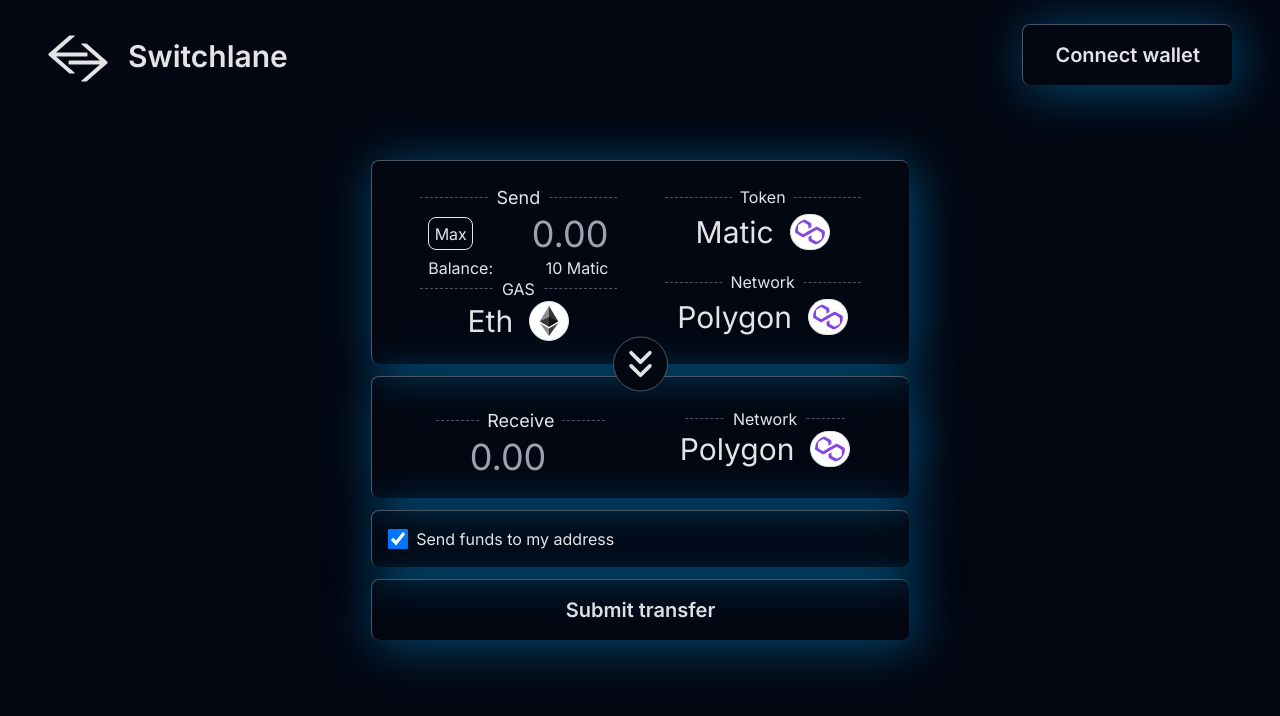
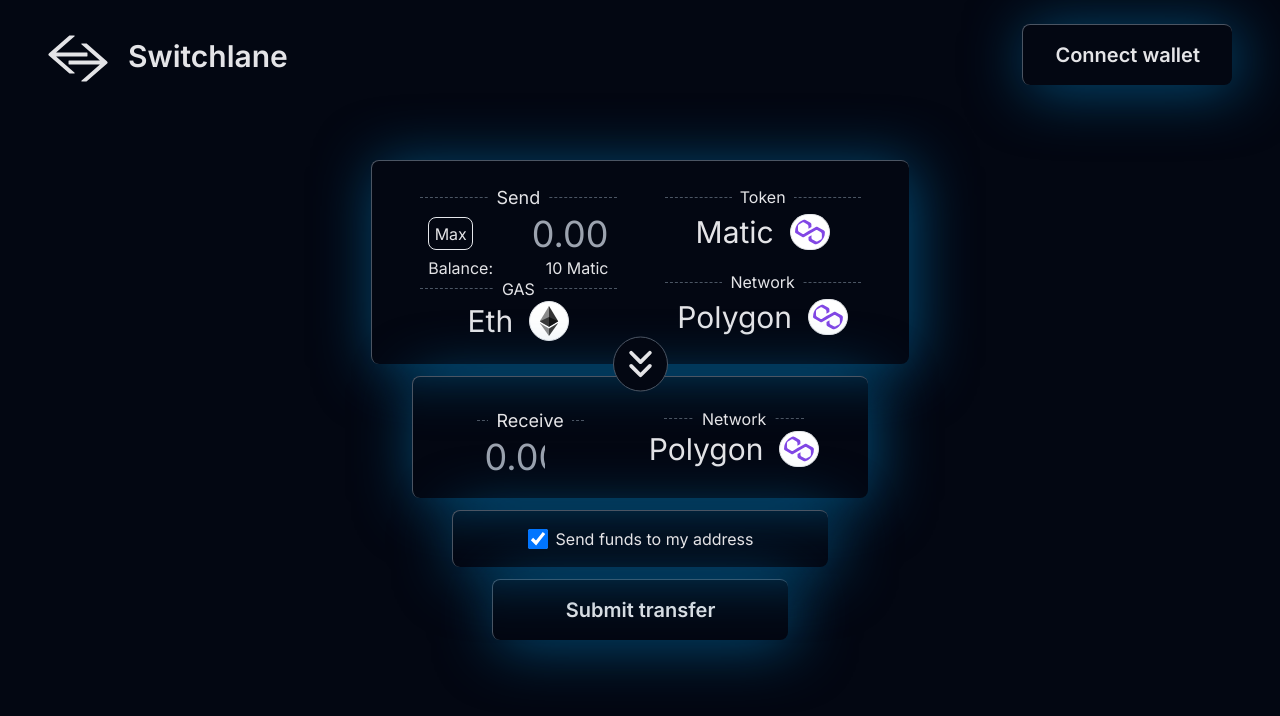
Before and after one commit to crackcodesprogramloads/switchlane, a Next.js app: page / in a window 1280 px wide. Shown: the top 716 px of the page. Built offline with nearby package versions, Linux system fonts and the light colour scheme.

Commit message:
Add pyramid shape to interface

```diff
--- a/app/components/Button.tsx
+++ b/app/components/Button.tsx
@@ -1,6 +1,14 @@
-export default function Button({ text }: { text: string }) {
+export default function Button({
+  text,
+  width,
+}: {
+  text: string;
+  width?: string;
+}) {
   return (
-    <button className="py-4 px-8 text-xl text-zinc-200 hover:text-zinc-100 font-semibold border-l border-t border-gray-600 rounded-lg shadow-[5px_5px_50px] shadow-sky-700/70">
+    <button
+      className={`${width} py-4 px-8 text-xl text-zinc-200 hover:text-zinc-100 font-semibold border-l border-t border-gray-600 rounded-lg shadow-[5px_5px_60px] shadow-sky-700/70`}
+    >
       {text}
     </button>
   );
--- a/app/components/Inputs.tsx
+++ b/app/components/Inputs.tsx
@@ -114,13 +114,11 @@
     setChecked((prevState) => !prevState);
   }
   return (
-    <fieldset className="py-2 px-4 w-full text-zinc-200 border-l border-t border-gray-600 rounded-lg shadow-[5px_5px_50px] shadow-sky-700/70">
+    <fieldset className="py-2 px-1 w-[70%] text-zinc-200 border-l border-t border-gray-600 rounded-lg shadow-[5px_5px_60px] shadow-sky-700/70">
       <span className="h-10 container flex flex-row items-center justify-center gap-2">
         <label
           htmlFor="checkbox"
-          className={`${
-            !checked && "w-max"
-          } container flex flex-row items-center gap-2`}
+          className="w-max container flex flex-row items-center gap-2"
         >
           <input
             type="checkbox"
@@ -130,14 +128,14 @@
             checked={checked}
             onChange={handleCheckbox}
           />
-          {checked ? "Send funds to my address" : "Address:"}
+          {checked ? "Send funds to my address" : ""}
         </label>
         {!checked && (
           <input
             type="address"
             id="address"
             name="address"
-            className="w-full mx-4 outline-none border-dashed border-b text-center text-lg bg-transparent"
+            className="w-[90%] outline-none border-dashed border-b text-center text-md bg-transparent"
             placeholder={checked ? "" : placeholder}
           />
         )}
--- a/app/components/UserInterface.tsx
+++ b/app/components/UserInterface.tsx
@@ -7,9 +7,9 @@
 
 export default function UserInterface() {
   return (
-    <div className="w-[42%] h-[60%] flex flex-col gap-3">
+    <div className="relative w-[42%] h-[60%] flex flex-col items-center gap-3">
       <div className="relative w-full h-full gap-3 flex flex-col items-center">
-        <div className="w-full h-1/2 px-12 flex flex-row items-center justify-center gap-12 border-l border-t border-gray-600 rounded-lg shadow-[5px_5px_50px] shadow-sky-700/70">
+        <div className="w-full h-1/2 px-12 flex flex-row items-center justify-center gap-12 border-l border-t border-gray-600 rounded-lg shadow-[5px_5px_60px] shadow-sky-700/70">
           <span className="w-1/2 h-full py-6 flex flex-col items-center justify-center gap-4">
             <AmountInput title="Send" button={true} showBalance={true} />
             <TokenInput title="GAS" token="Eth" />
@@ -27,14 +27,14 @@
           width={55}
           height={55}
         />
-        <span className="w-full h-2/3 px-16 flex flex-row items-center justify-center gap-20 border-l border-t border-gray-600 rounded-lg shadow-[5px_5px_50px] shadow-sky-700/70">
+        <span className="w-[85%] h-2/3 px-16 flex flex-row items-center justify-center gap-20 border-l border-t border-gray-600 rounded-lg shadow-[5px_5px_60px] shadow-sky-700/70">
           <AmountInput title="Receive" button={false} showBalance={false} />
           <NetworkInput title="Network" side="To" chain="Polygon" />
         </span>
 
         <AddressInput placeholder="Receiver address 0x..." />
       </div>
-      <Button text="Submit transfer" />
+      <Button text="Submit transfer" width="w-[55%]" />
     </div>
   );
 }
```
